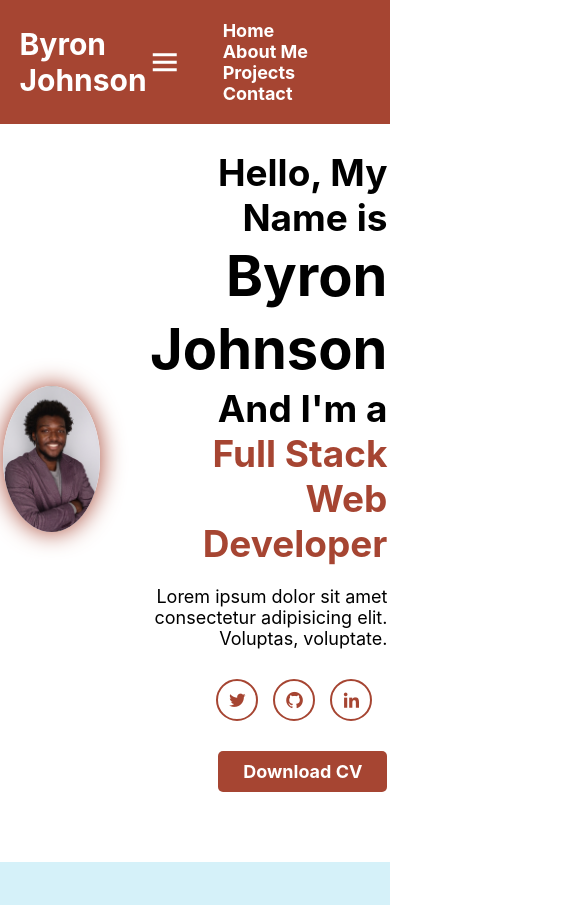
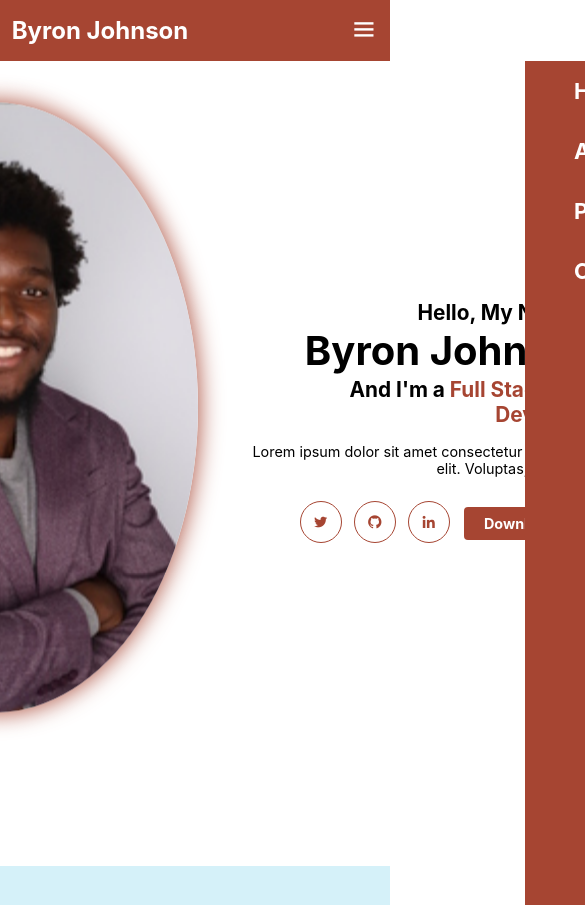
Before and after one commit to JohnsonByron/PortfolioWebsite, a plain HTML site: page index.html in a window 390 px wide. Shown: the top 905 px of the page, 585 px wide, since content can reach past the window. Drawn offline with nearby package versions, Linux system fonts and the light colour scheme.

Commit message:
Added the resposive UI code to make the website feel more resposive and fixed a bug with the home link not working properly.

```diff
--- a/index.html
+++ b/index.html
@@ -27,7 +27,7 @@
 
     <!-- Home Section Code -->
 
-    <section class="home" id="#home">
+    <section class="home" id="home">
         <div class="home-img">
             <img src="assets/ProfileImage.jpg" alt="Profile Image">
             <div class="home-content">
--- a/style.css
+++ b/style.css
@@ -398,4 +398,98 @@ span{
     box-shadow: 0 0 25px var(--bg-color);
 }
 
-/*------------------ Projects Section ------------------*/
+/*------------------ Responsive Design ------------------*/
+
+@media (max-width: 1200px) {
+    html{
+        font-size: 55%;
+    }
+}
+@media (max-width: 991px) {
+    .header{
+        padding: 2rem 3%;
+    }
+    section{
+        padding: 10rem 3%;
+    }
+    .projects .project-container{
+        grid-template-columns: repeat(1,1fr);
+    }
+    .contact form .input-box input {
+        width: 100%;
+    }
+
+    .footer {
+        padding: 2rem 3%;
+    }
+}
+
+@media (max-width: 991px){
+    #menu-icon{
+        display: block;
+    }
+    .navBar{
+        position: absolute;
+        top: 100%;
+        right: -100%;
+        width: 255px;
+        min-height: 100vh;
+        display: flex;
+        flex-direction: column;
+        background: var(--main-color);
+        transition:all 0.5s ease;
+        background-filter:blur(10px);
+    }
+    .navBar a{
+        display: block;
+        padding: 17px;
+        font-size: 22px;
+    }
+    .navBar.active{
+        right: 0;
+    }
+    .home {
+        flex-direction: column;
+    }
+    .home-content h3 {
+        font-size: 2.6rem;
+    }
+    .home-content h1 {
+        font-size: 5rem;
+    }
+    .home-content{
+        order: 2;
+        margin-left: 1rem;
+    }
+    .home-img img{
+        width: 70vw;
+        margin-top: 4rem;
+    }
+    .about-img img{
+        width: 70vw;
+        margin-top: 4rem;
+    }
+
+    .projects h2{
+        margin-bottom: 3rem;
+    }
+
+}
+
+@media (max-width: 671px){
+    .home-img img{
+        width: 70vh;
+        margin-bottom: 8rem;
+    }
+    .about-img img{
+        width: 70vh;
+        margin-bottom: 4rem;
+    }
+}
+
+@media (max-width: 617px){
+    html{
+        font-size: 50%;
+    }
+
+}
```
